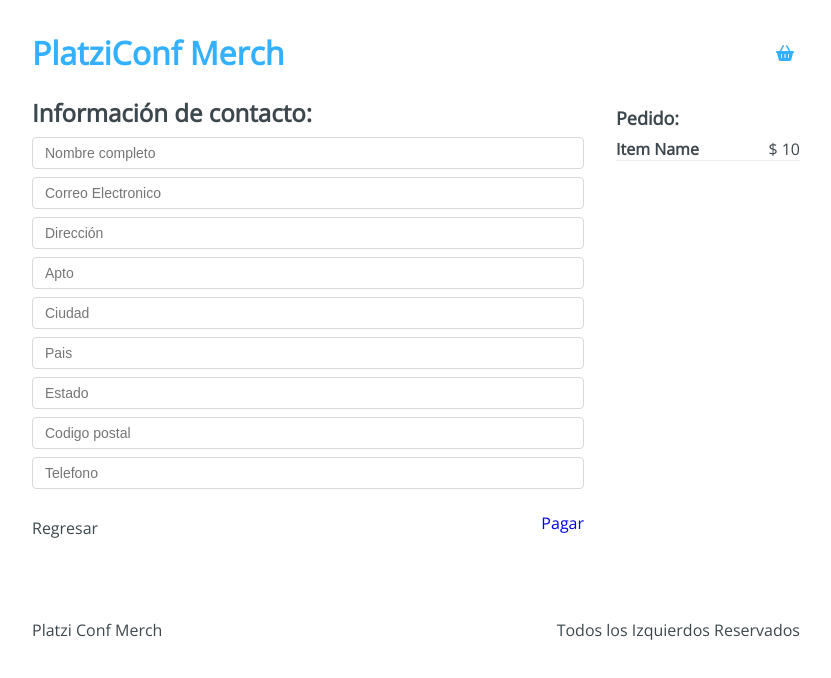
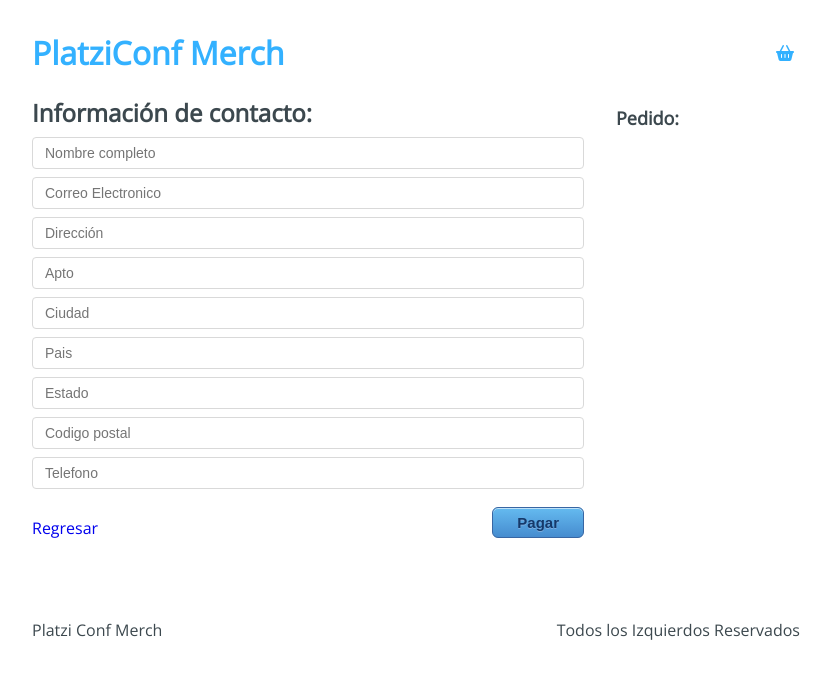
Before and after one commit to Traka-Dev/PlatziConfMerch, a React app: page /checkout/information in a window 1280 px wide. Shown: the top 678 px of the page, without its empty margins (224-1055 px from the left). Built offline with nearby package versions, Linux system fonts and the light colour scheme.

Commit message:
[ADD] info form logic

```diff
--- a/src/containers/Information.jsx
+++ b/src/containers/Information.jsx
@@ -1,8 +1,30 @@
-import React from 'react'
+import React, { useRef, useContext } from 'react'
 import { Link } from 'react-router-dom'
+import { AppContext } from '../context/AppContext'
 import '../styles/componets/Information.css'
 
 const Information = () => {
+    const { state, addToBuyer } = useContext(AppContext)
+    const form = useRef(null)
+    const { cart } = state
+
+    const handleSubmit = () => {
+        const formData = new FormData(form.current)
+        const buyer = {
+            'name': formData.get('name'),
+            'email': formData.get('email'),
+            'address': formData.get('address'),
+            'apto': formData.get('apto'),
+            'city': formData.get('city'),
+            'country': formData.get('country'),
+            'state': formData.get('state'),
+            'cp': formData.get('cp'),
+            'phone': formData.get('phone'),
+        }
+        addToBuyer(buyer)
+    }
+
+
     return (
         <div className="Information">
             <div className="Information-content">
@@ -10,7 +32,7 @@
                     <h2>Información de contacto:</h2>
                 </div>
                 <div className="Information-form">
-                    <form action=''>
+                    <form ref={form}>
                         <input type="text" placeholder='Nombre completo' name='name' />
                         <input type="text" placeholder='Correo Electronico' name='email' />
                         <input type="text" placeholder='Dirección' name='address' />
@@ -24,21 +46,25 @@
                 </div>
                 <div className="Information-buttons">
                     <div className="Information-back">
-                        Regresar
+                        <Link to="/checkout">
+                            Regresar
+                        </Link>
                     </div>
                     <div className="Information-next">
-                        <Link to="/Checkout/Payment">Pagar</Link>
+                        <button type='button' onClick={handleSubmit}>Pagar</button>
                     </div>
                 </div>
             </div>
             <div className="Information-sidebar">
                 <h3>Pedido:</h3>
-                <div className="Information-item">
-                    <div className="Information-element">
-                        <h4>Item Name</h4>
-                        <span>$ 10</span>
+                {cart.map(item => (
+                    <div className="Information-item">
+                        <div className="Information-element">
+                            <h4>{item.title}</h4>
+                            <span>$ {item.price}</span>
+                        </div>
                     </div>
-                </div>
+                ))}
             </div>
         </div>
     )
--- a/src/hooks/useInitialState.js
+++ b/src/hooks/useInitialState.js
@@ -19,9 +19,17 @@
         })
     }
 
+    const addToBuyer = payload => {
+        setState({
+            ...state,
+            buyer: [...buyer, payload],
+        })
+    }
+
     return {
         addToCart,
         removeFromCart,
+        addToBuyer,
         state,
     }
 }
--- a/src/initialState.js
+++ b/src/initialState.js
@@ -1,5 +1,6 @@
 export default {
     cart: [],
+    buyer: [],
     products: [
         {
             'id': '1',
```
